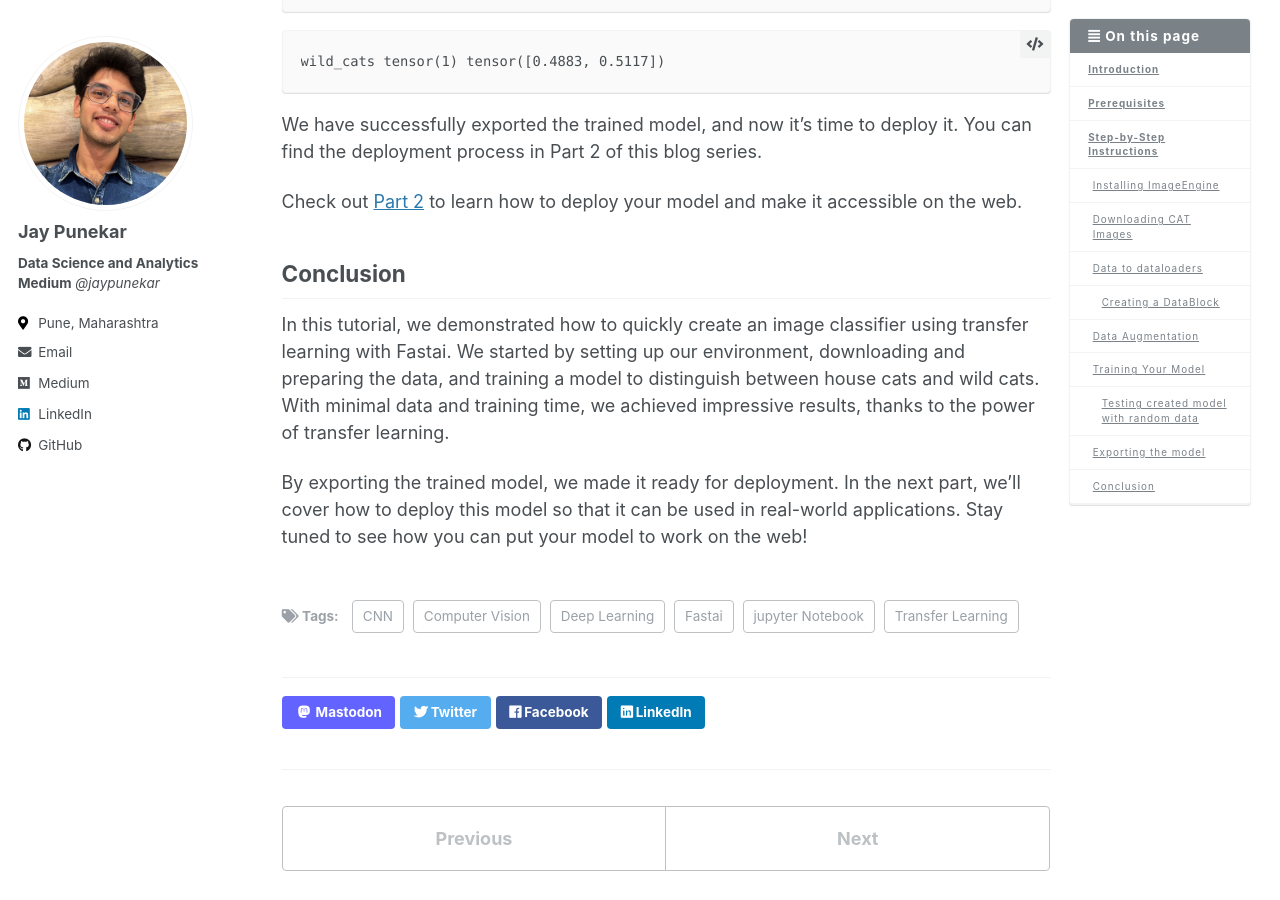
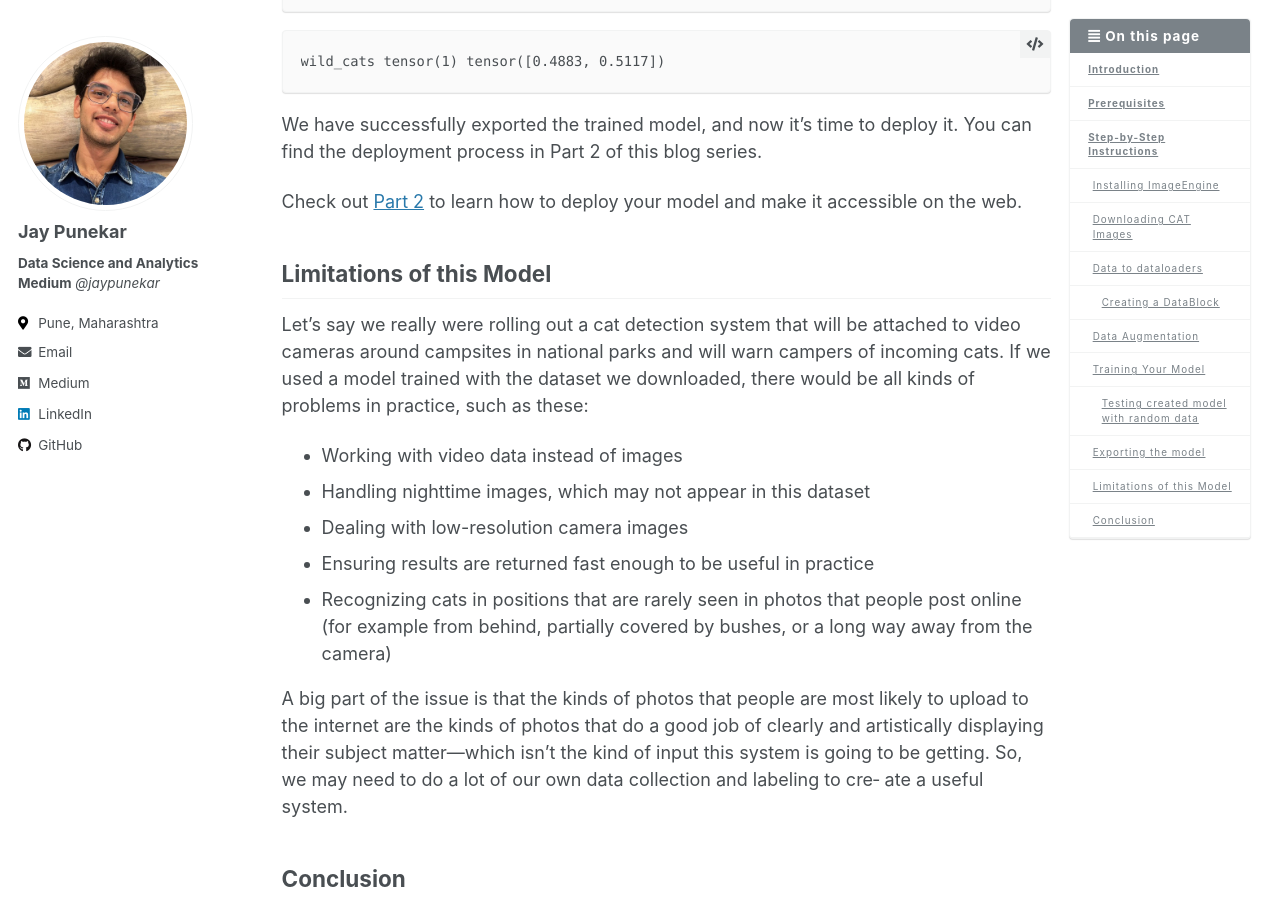
Before and after one commit to jaypunekar/jaypunekar.github.io, a Jekyll site: the page built from _posts/2024-09-04-creating-image-classification-model.md, in a window 1280 px wide and 900 px high, scrolled down 11934 px. Built offline with Jekyll 4.4.1, drawn with Linux system fonts in a browser that asks for light colours; some of the changed text lies outside the part shown.

Commit message:
added changes to blog

```diff
--- a/_posts/2024-09-04-creating-image-classification-model.md
+++ b/_posts/2024-09-04-creating-image-classification-model.md
@@ -652,6 +652,24 @@ We have successfully exported the trained model, and now it's time to deploy it.
 
 Check out [Part 2](https://jaypunekar.github.io/posts/2024/09/deploying-ml-model-gradio) to learn how to deploy your model and make it accessible on the web.
 
+## Limitations of this Model
+Let’s say we really were rolling out a cat
+detection system that will be attached to video cameras around campsites in national
+parks and will warn campers of incoming cats. If we used a model trained with the
+dataset we downloaded, there would be all kinds of problems in practice, such as
+these:
+- Working with video data instead of images
+- Handling nighttime images, which may not appear in this dataset
+- Dealing with low-resolution camera images
+- Ensuring results are returned fast enough to be useful in practice
+- Recognizing cats in positions that are rarely seen in photos that people post online (for example from behind, partially covered by bushes, or a long way away from the camera)
+
+A big part of the issue is that the kinds of photos that people are most likely to upload
+to the internet are the kinds of photos that do a good job of clearly and artistically
+displaying their subject matter—which isn’t the kind of input this system is going to
+be getting. So, we may need to do a lot of our own data collection and labeling to cre‐
+ate a useful system.
+
 ## Conclusion
 
 In this tutorial, we demonstrated how to quickly create an image classifier using transfer learning with Fastai. We started by setting up our environment, downloading and preparing the data, and training a model to distinguish between house cats and wild cats. With minimal data and training time, we achieved impressive results, thanks to the power of transfer learning.
```
